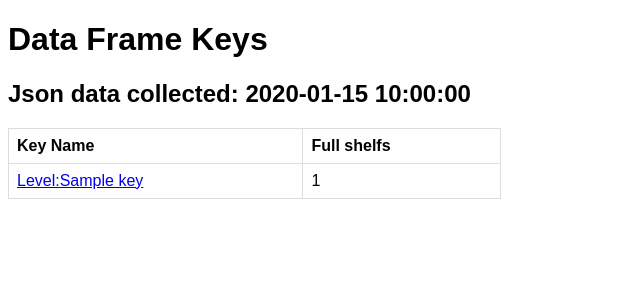
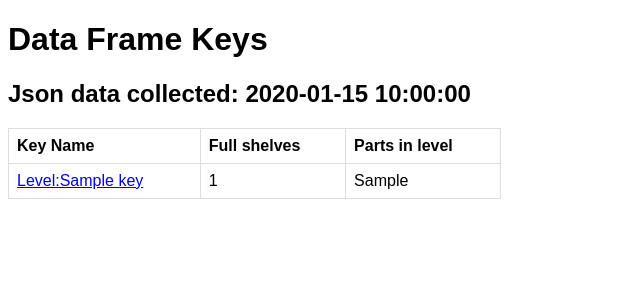
Before and after one commit to skaiser9/localhost, a Flask app: template templates/index.html in a window 1280 px wide. Shown: the top 300 px of the page, without its empty margins (0-640 px from the left). Run offline with Flask 3, Linux system fonts and the light colour scheme; the template is opened without the code that fills it: most values are stand-ins (such as "Sample title", 1, 10 or a date in 2020).

```diff
--- a/app.py
+++ b/app.py
@@ -32,6 +32,7 @@ def loadDataFrame(data):
 data = load_Json()
 
 df = loadDataFrame(data)
+
 def levelDetails(level):
     level = str(level)
     #print a dataframe with the details of the level
@@ -39,6 +40,11 @@ def levelDetails(level):
     level_data = df_level.to_dict('records')
 
     return level_data
+
+def partsInLevel(level):
+    level = str(level)
+    df_level = df.loc[(df['level'] == level) & (df['GTIN'] != ""), 'GTIN'].unique().tolist()
+    return df_level
 
 def calculate_gtin_counts(df):
     gtin_counts = {}
@@ -65,7 +71,8 @@ def home():
     #keys = df.columns.tolist() #change the keys variable to the new normalized df
     keys = df['level'].unique().tolist()
     gtin_counts = calculate_gtin_counts(df)
-    return render_template('index.html', keys=keys,gtin_counts=gtin_counts, time=data['time'])
+    unique_gtins_per_level = {level: partsInLevel(level) for level in keys}
+    return render_template('index.html', keys=keys,gtin_counts=gtin_counts, time=data['time'], unique_gtins=unique_gtins_per_level)
 
 ##create a function to load the contents of each level when clicked
 @app.route('/level/<int:level>')
--- a/templates/index.html
+++ b/templates/index.html
@@ -10,14 +10,21 @@
     <table>
         <tr>
             <th>Key Name</th>
-            <th>Full shelfs</th>
+            <th>Full shelves</th>
+            <th>Parts in level</th>
         </tr>
         {% for key in keys %}
-         {% if key != 'time' %} <!--used to exlcude the time from the key list  -->
+         {% if key != 'time' %} <!--used to exclude the time from the key list  -->
         <tr>
-            <!--Link the level detials page-->
-            <td><a href="{{url_for('level_route', level=key)}}">Level:{{ key }}</td>
+            <!--Link the level details page-->
+            <td><a href="{{url_for('level_route', level=key)}}">Level:{{ key }}</a></td>
             <td>{{ gtin_counts[key] }}</td>
+            <td>
+                <!-- List the unique GTINs for each level -->
+                {% for gtin in unique_gtins[key] %}
+                    {{ gtin }}{% if not loop.last %}, {% endif %}
+                {% endfor %}
+            </td>
         </tr>
         {% endif %}
         {% endfor %}
```
